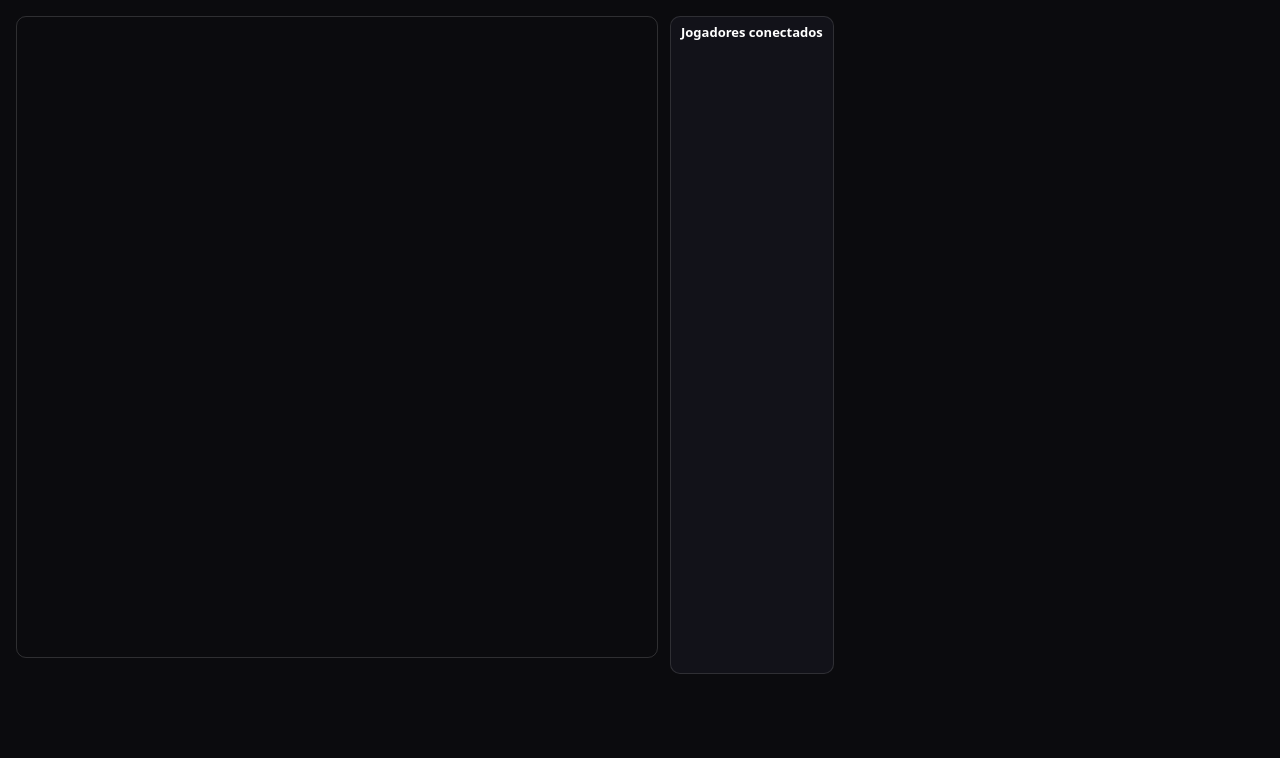
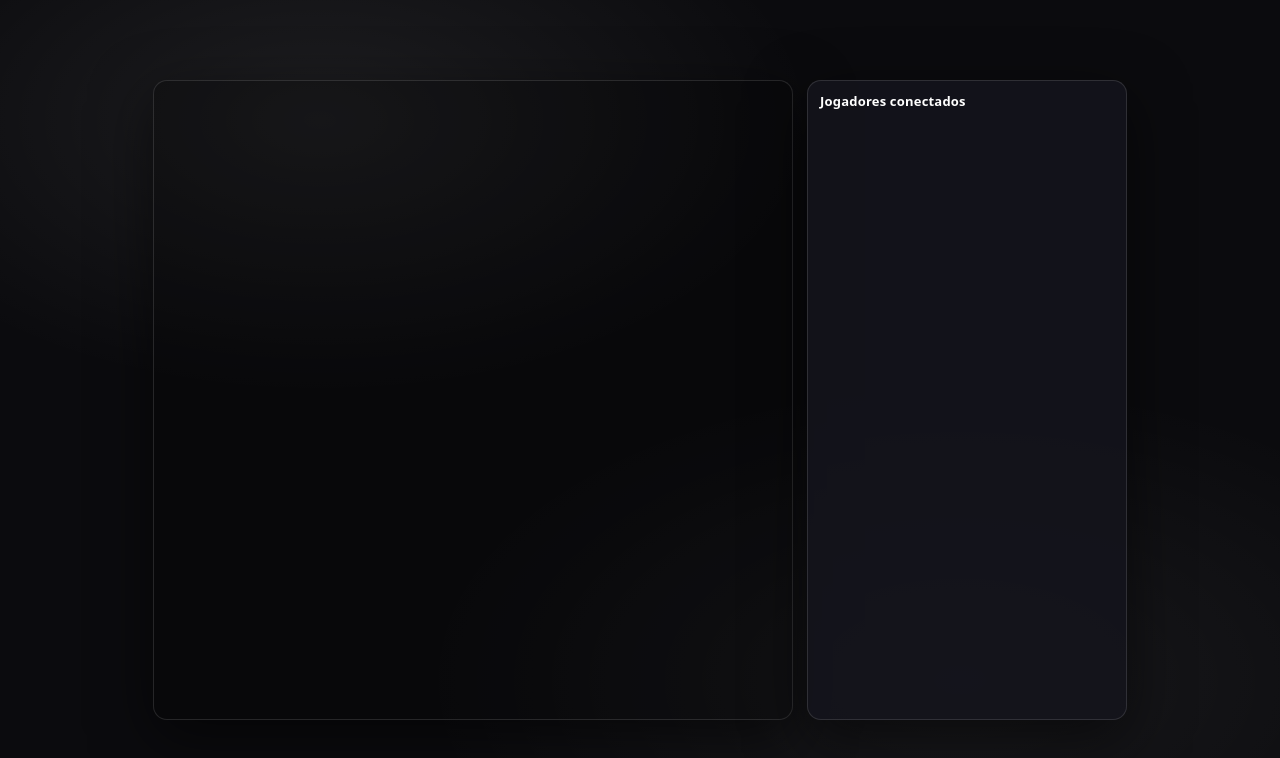
Before and after one commit to diogopereiraasp/submarine_multiplayer, a website with bundled scripts: page public/index.html in a window 1280 px wide. Built offline with nearby package versions, Linux system fonts and the light colour scheme; files whose address does not match are found by name.

Commit message:
feat: layout nice

```diff
--- a/public/index.html
+++ b/public/index.html
@@ -7,6 +7,7 @@
     <link rel="stylesheet" href="/styles.css" />
   </head>
   <body>
+    <div id="app">
       <div id="layout">
         <div id="gameWrap">
           <canvas id="game"></canvas>
@@ -17,6 +18,7 @@
           <ul id="ids"></ul>
         </div>
       </div>
+    </div>
 
     <script src="/socket.io/socket.io.js"></script>
     <script type="module" src="/src/main.js"></script>
--- a/public/styles.css
+++ b/public/styles.css
@@ -1,35 +1,58 @@
+:root {
+  --page-bg: #0b0b0e;
+  --panel-bg: rgba(20, 20, 28, 0.86);
+  --panel-border: rgba(255, 255, 255, 0.12);
+  --panel-shadow: 0 18px 60px rgba(0, 0, 0, 0.55);
+  --radius: 14px;
+  --gap: 14px;
+}
+
+* { box-sizing: border-box; }
+
 body {
   font-family: system-ui, Arial, sans-serif;
-  padding: 16px;
   margin: 0;
-  background: #0b0b0e;
+  padding: 18px;
+  color: #fff;
+
+  background:
+    radial-gradient(900px 500px at 25% 15%, rgba(255,255,255,0.08), transparent 55%),
+    radial-gradient(900px 500px at 75% 85%, rgba(255,255,255,0.06), transparent 60%),
+    var(--page-bg);
+}
+
+#app {
+  width: 100%;
+  max-width: 1240px;
+  margin: 0 auto;
+}
+
+code {
+  background: rgba(255, 255, 255, 0.14);
+  padding: 2px 6px;
+  border-radius: 8px;
   color: #fff;
 }
 
-code {
-  background: rgba(255, 255, 255, 0.15);
-  padding: 2px 6px;
-  border-radius: 6px;
-  color: #fff;
+#layout {
+  display: flex;
+  align-items: center;      /* centraliza verticalmente o conjunto na tela grande */
+  justify-content: center;  /* centraliza horizontalmente, tira “vazio” da direita */
+  gap: var(--gap);
+  min-height: calc(100vh - 36px);
 }
 
-ul { margin: 6px 0 0; padding-left: 16px; }
+#gameWrap {
+  height: 80vh;
+  aspect-ratio: 1 / 1;   /* viewport quadrado */
+  flex: 0 0 auto;
 
-#layout {
-  display: flex;
-  gap: 12px;
-  align-items: stretch;
-}
-
-/* ✅ viewport do jogo sempre quadrado */
-#gameWrap {
-  border: 1px solid rgba(255,255,255,0.15);
-  border-radius: 10px;
+  border: 1px solid var(--panel-border);
+  border-radius: var(--radius);
   overflow: hidden;
 
-  height: 80vh;
-  aspect-ratio: 1 / 1;   /* força quadrado */
-  flex: 0 0 auto;
+  box-shadow: var(--panel-shadow);
+  background: rgba(0,0,0,0.25);
 }
 
 #game {
@@ -39,37 +62,50 @@ ul { margin: 6px 0 0; padding-left: 16px; }
 }
 
 #hud {
-  height: 80vh; /* mesma altura do gameWrap */
-  align-self: stretch;
+  height: 80vh;
 
   display: flex;
   flex-direction: column;
 
-  background: rgba(20, 20, 28, 0.85);
-  border: 1px solid rgba(255, 255, 255, 0.12);
-  border-radius: 10px;
+  background: var(--panel-bg);
+  border: 1px solid var(--panel-border);
+  border-radius: var(--radius);
+  box-shadow: var(--panel-shadow);
 
-  padding: 8px 10px;
-  width: max-content;
+  padding: 12px 12px;
+  width: 320px;              /* largura “boa” e consistente */
+  max-width: 42vw;
 
   font-size: 12px;
-  line-height: 1.2;
-  color: #fff;
+  line-height: 1.25;
 }
 
-#hud h3 { margin: 0 0 6px; font-size: 13px; }
+#hud h3 {
+  margin: 0 0 10px;
+  font-size: 13px;
+  letter-spacing: 0.2px;
+}
 
 #ids {
+  margin: 0;
+  padding-left: 16px;
+  overflow: auto;
   flex: 1;
-  overflow: auto;
-  margin: 0;
 }
 
-/* ✅ mobile: empilha, mantendo o canvas quadrado e usável */
+#ids li {
+  margin: 6px 0;
+}
+
+/* Mobile: empilha e mantém canvas quadrado e utilizável */
 @media (max-width: 768px) {
+  body { padding: 14px; }
+
   #layout {
     flex-direction: column;
     align-items: stretch;
+    justify-content: flex-start;
+    min-height: auto;
   }
 
   #gameWrap {
@@ -81,6 +117,7 @@ ul { margin: 6px 0 0; padding-left: 16px; }
 
   #hud {
     width: 100%;
+    max-width: none;
     height: auto;
     max-height: 35vh;
   }
```
Lines whose indentation alone changed are shown as unchanged.
